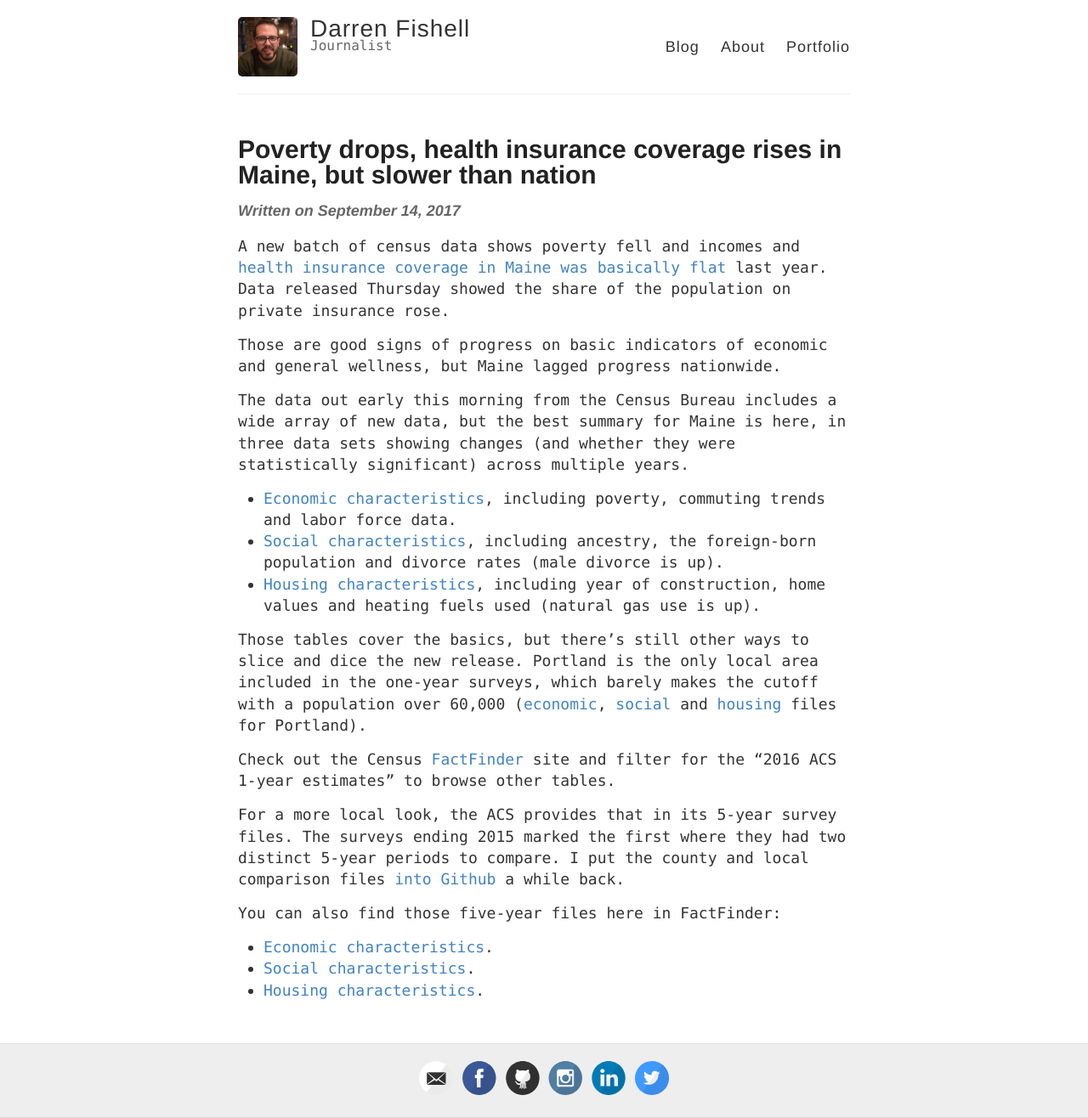
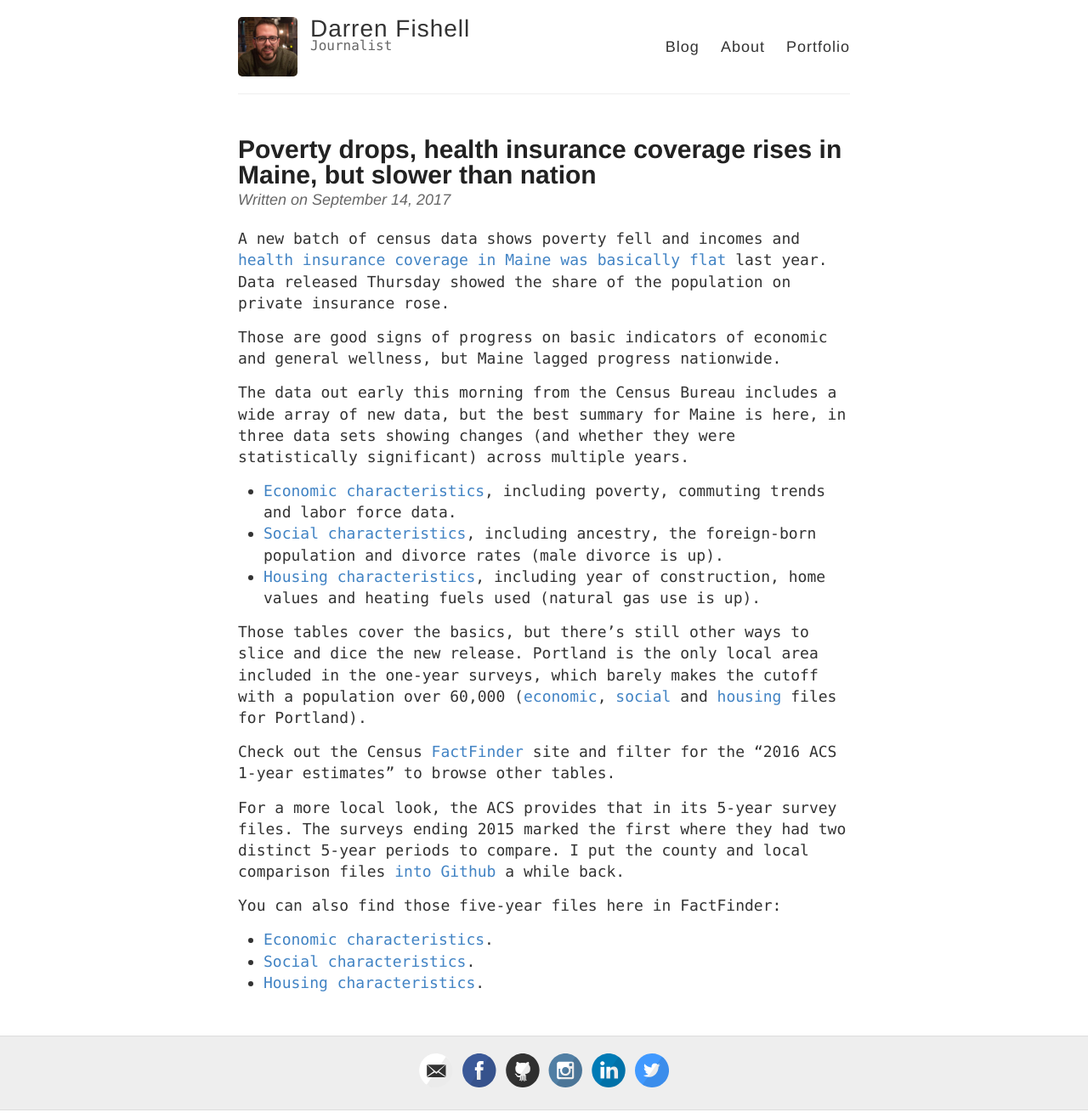
Before and after one commit to darrenfishell/darrenfishell.github.io, a Jekyll site: the page built from _posts/2017-9-14-new-census-data-shows-demographic-shifts-in-maine.md, in a window 1280 px wide. Shown: the whole page at 85% size. Built offline with Jekyll 4.4.1, drawn with Linux system fonts in a browser that asks for light colours; comment, search, counter and statistics services are not loaded.

Commit message:
Fix date text font

```diff
--- a/_layouts/post.html
+++ b/_layouts/post.html
@@ -4,7 +4,7 @@ layout: default
 
 <article class="post">
   <h1>{{ page.title }}</h1>
-<h4><div class="date">Written on {{ page.date | date: "%B %e, %Y" }}</div></h4>
+<div class="date">Written on {{ page.date | date: "%B %e, %Y" }}</div>
 
   <div class="entry">
     {{ content }}
--- a/style.scss
+++ b/style.scss
@@ -116,6 +116,7 @@ img {
 }
 
 .date {
+  font-family: $helveticaNeue;
   font-style: italic;
   color: $gray;
   margin: 2px 0 20px;
```
